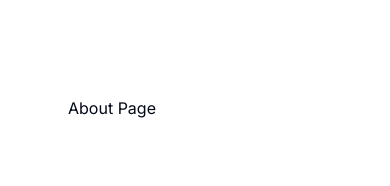
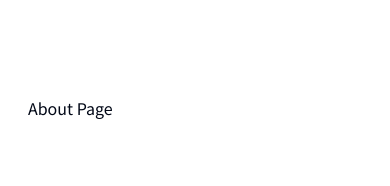
Before and after one commit to H-ymt/construction-company-website, a Next.js app: page /about in a window 390 px wide. Shown: the top 186 px of the page. Built offline with nearby package versions, Linux system fonts and the light colour scheme.

Commit message:
feat(font): change font family

```diff
--- a/app/layout.tsx
+++ b/app/layout.tsx
@@ -1,10 +1,10 @@
 import type { Metadata } from 'next'
-import { Inter } from 'next/font/google'
+import { Noto_Sans_JP } from 'next/font/google'
 import './globals.css'
 import BaseLayout from './_layouts/BaseLayout'
 import SideMenu from './_components/SideMenu'
 
-const inter = Inter({ subsets: ['latin'] })
+const notoSans = Noto_Sans_JP({ subsets: ['latin'] })
 
 export const metadata: Metadata = {
   metadataBase: new URL('https://construction-company-website-nine.vercel.app/'),
@@ -41,11 +41,11 @@ export default function RootLayout({
 }>) {
   return (
     <html lang="en">
-      <body className={inter.className}>
+      <body className={notoSans.className}>
         <header className="h-20"></header>
         <BaseLayout>
           <SideMenu />
-          <main className="col-start-4 col-end-12 row-start-1 row-end-auto pl-10">
+          <main className="col-start-4 col-end-12 row-start-1 row-end-auto md:pl-10">
             {children}
           </main>
         </BaseLayout>
```
